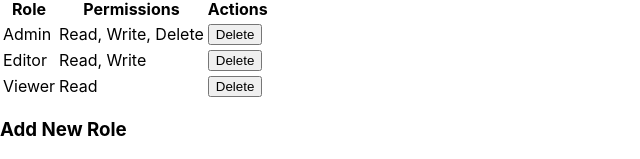
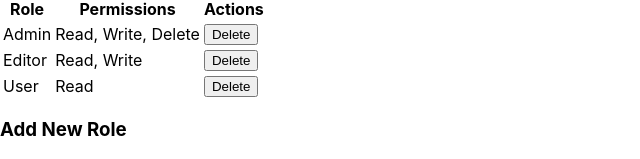
Before and after one commit to JayeshWani7/RBAC-UI, a React (Create React App) app: page / in a window 1280 px wide. Both pictures are taken after a click on the button "Roles". Shown: the part 213-372 px from the top of the page, without its empty margins (0-640 px from the left). Built offline with nearby package versions, Linux system fonts and the light colour scheme.

Commit message:
Rename role "Viewer" to "User" in Roles component

```diff
--- a/src/pages/Roles.jsx
+++ b/src/pages/Roles.jsx
@@ -21,7 +21,7 @@ const Roles = () => {
         },
         {
           id: 3,
-          name: "Viewer",
+          name: "User",
           permissions: ["Read"]
         }
       ];
```
